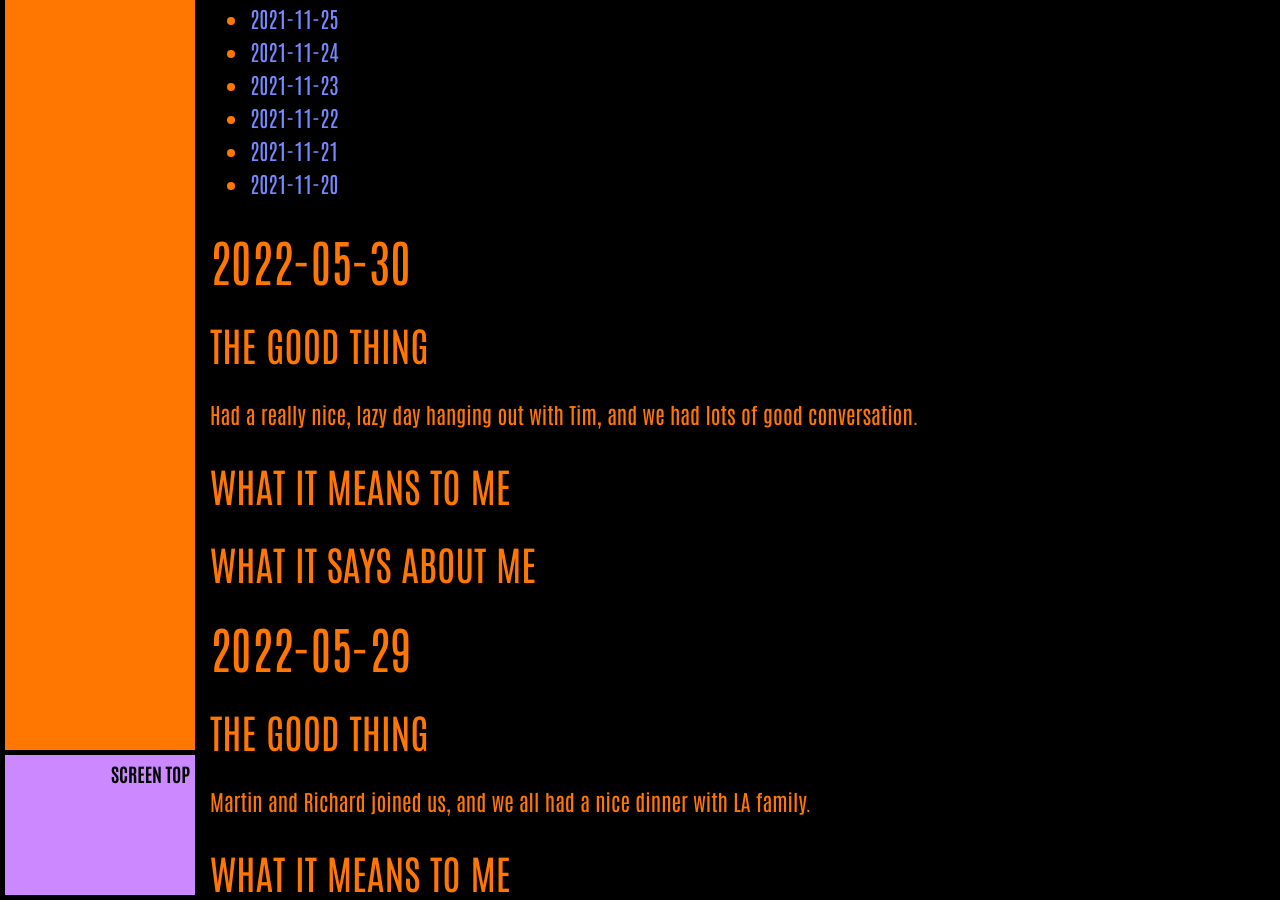
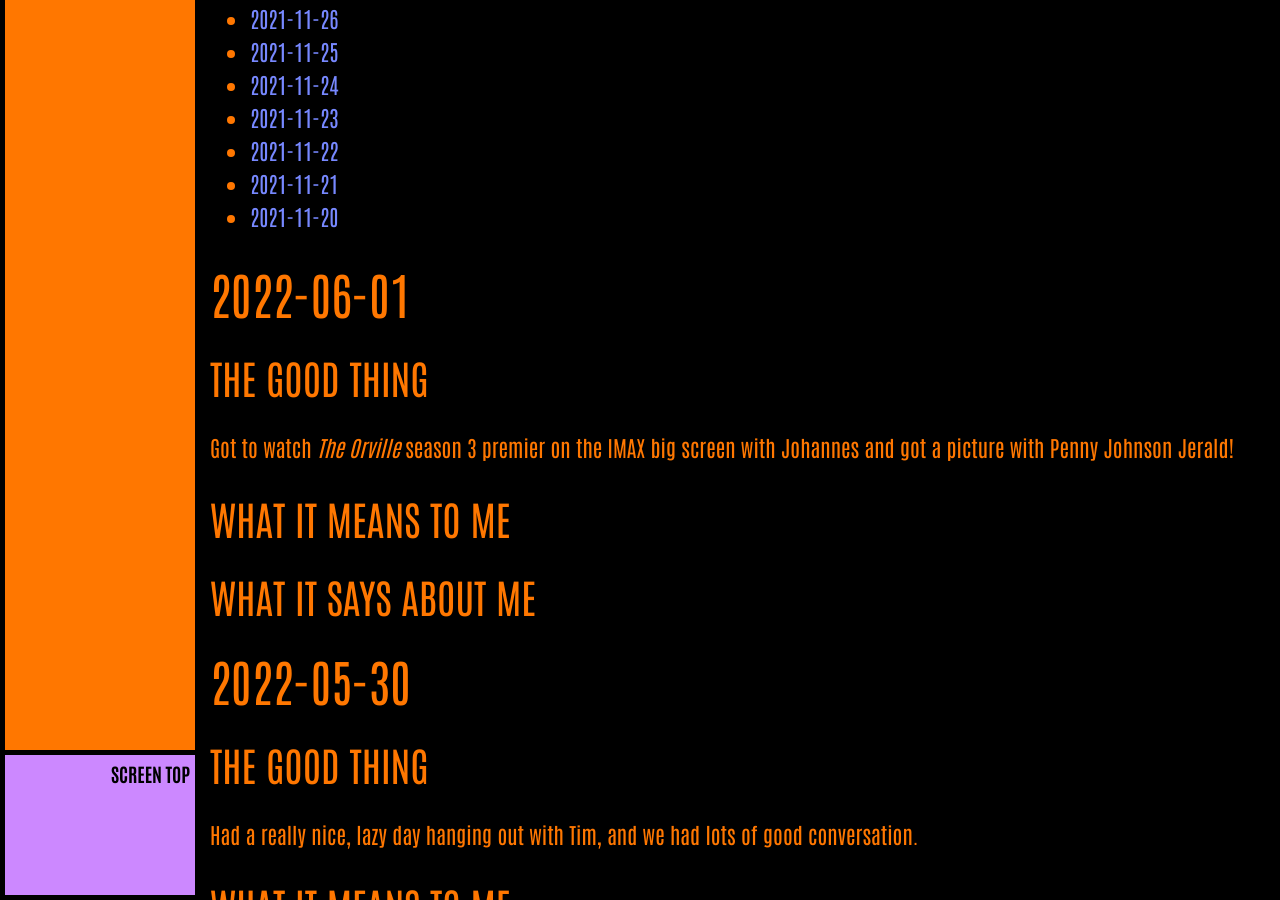
Before and after one commit to ArthurZey/arthurzey.github.io, a Jekyll site: the page built from _pages/one-good-thing.md, in a window 1280 px wide and 900 px high, scrolled down 4213 px. Built offline with Jekyll 4.4.1, drawn with Linux system fonts in a browser that asks for light colours; some of the changed text lies outside the part shown.

Commit message:
added stub for 2022-06-01

```diff
--- a/_pages/one-good-thing.md
+++ b/_pages/one-good-thing.md
@@ -2,7 +2,7 @@
 title: One Good Thing
 description: "Accomplishments, happenings, etc, this is probably a good way to cultivate gratitude and a value orientation."
 date: "2021-12-05"
-last_modified_at: "2022-05-31T18:18:52+00:00"
+last_modified_at: "2022-06-03T00:21:21+00:00"
 tags:
   - happenings
   - draft
@@ -12,6 +12,15 @@
 * TOC
 {:toc}
 {::options toc_levels="2" /}
+
+## 2022-06-01
+### The Good Thing
+Got to watch _The Orville_ season 3 premier on the IMAX big screen with Johannes and got a picture with Penny Johnson Jerald!
+### What It Means to Me
+
+### What It Says about Me
+
+
 
 ## 2022-05-30
 ### The Good Thing
```
